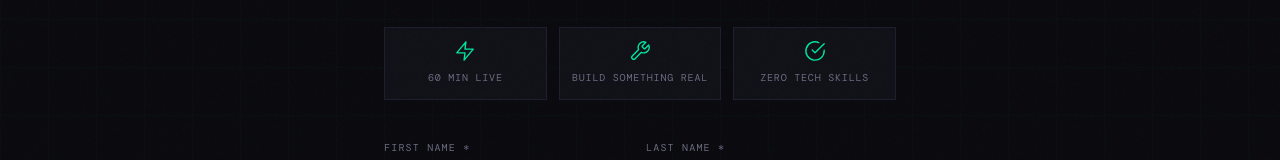
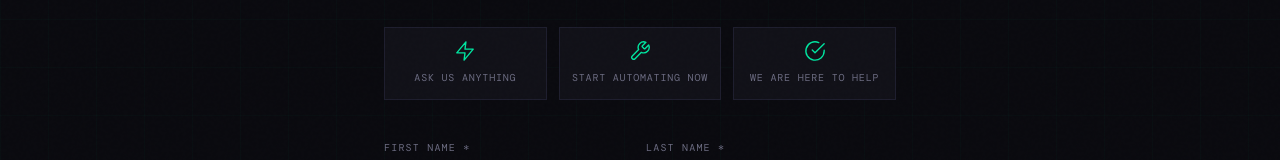
Before and after one commit to fdelpiero/v0-landing-page-html, a Next.js app: page /register in a window 1280 px wide. Shown: the part 173-333 px from the top of the page. Built offline with nearby package versions, Linux system fonts and the light colour scheme; a web font is replaced by a local one.

Commit message:
Update page.tsx

```diff
--- a/app/register/page.tsx
+++ b/app/register/page.tsx
@@ -30,9 +30,9 @@ const IconStar = () => (
 )
 
 const featureItems = [
-  { icon: <IconBolt />, label: "60 min live" },
-  { icon: <IconWrench />, label: "Build something real" },
-  { icon: <IconCheck />, label: "Zero tech skills" },
+  { icon: <IconBolt />, label: "Ask us anything" },
+  { icon: <IconWrench />, label: "Start Automating now" },
+  { icon: <IconCheck />, label: "We are here to help" },
 ]
 
 export default function RegisterPage() {
```
